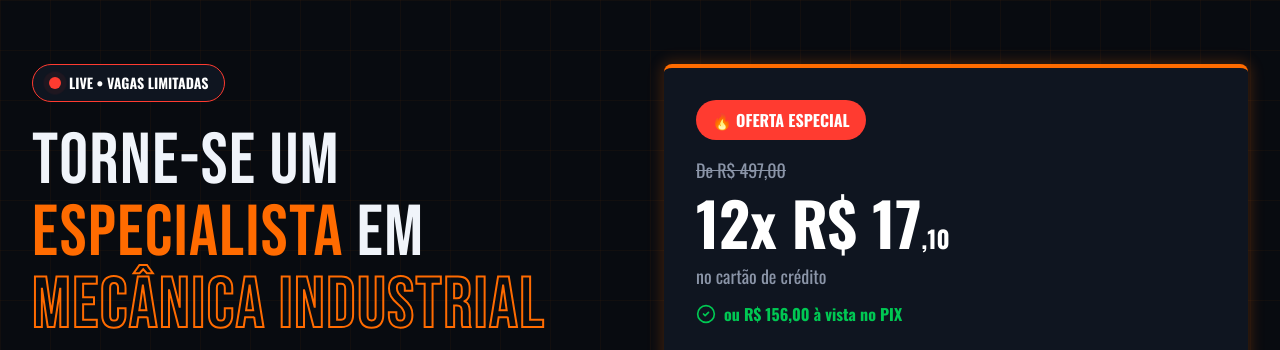
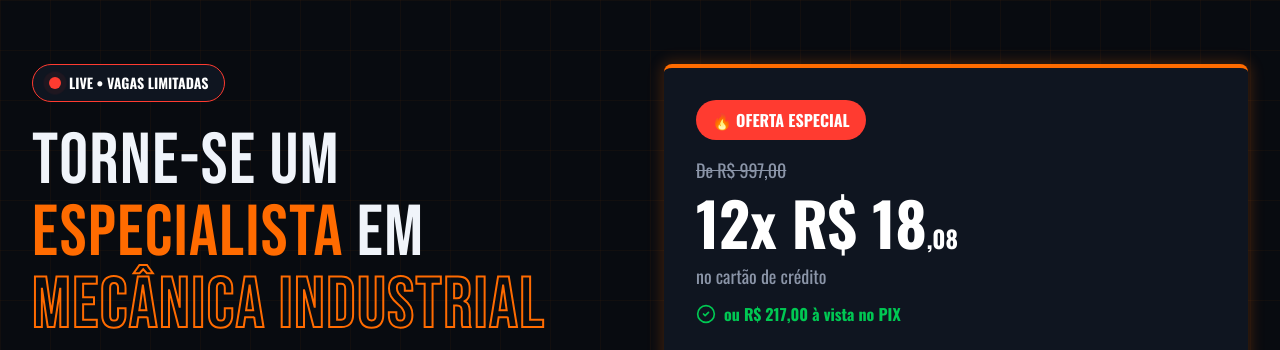
Before and after one commit to mecanicatotalsistemas/total-vitalicio, a React (Vite) app: page / in a window 1280 px wide. Shown: the top 350 px of the page. Built offline with nearby package versions, Linux system fonts and the light colour scheme.

Commit message:
Updated App.tsx

```diff
--- a/src/App.tsx
+++ b/src/App.tsx
@@ -247,12 +247,12 @@ function App() {
               </div>
 
               <div className="mb-6">
-                <div className="text-[#8B95A8] line-through text-lg mb-2">De R$ 497,00</div>
-                <div className="text-5xl sm:text-6xl font-black text-white mb-2">12x R$ 17<span className="text-2xl">,10</span></div>
+                <div className="text-[#8B95A8] line-through text-lg mb-2">De R$ 997,00</div>
+                <div className="text-5xl sm:text-6xl font-black text-white mb-2">12x R$ 18<span className="text-2xl">,08</span></div>
                 <div className="text-[#8B95A8] text-lg mb-3">no cartão de crédito</div>
                 <div className="flex items-center gap-2 text-[#00C853] font-bold">
                   <CheckCircle2 className="w-5 h-5" />
-                  <span>ou R$ 156,00 à vista no PIX</span>
+                  <span>ou R$ 217,00 à vista no PIX</span>
                 </div>
               </div>
 
@@ -709,12 +709,12 @@ function App() {
             </div>
 
             <div className="mb-6">
-              <div className="text-[#8B95A8] line-through text-xl mb-2">De R$ 497,00</div>
-              <div className="text-5xl sm:text-6xl font-black mb-3">12x R$ 17<span className="text-2xl">,10</span></div>
+              <div className="text-[#8B95A8] line-through text-xl mb-2">De R$ 997,00</div>
+              <div className="text-5xl sm:text-6xl font-black mb-3">12x R$ 18<span className="text-2xl">,08</span></div>
               <div className="text-[#8B95A8] text-lg mb-2">no cartão de crédito</div>
               <div className="flex items-center justify-center gap-2 text-[#00C853] font-bold text-lg">
                 <CheckCircle2 className="w-6 h-6" />
-                <span>ou R$ 156,00 à vista no PIX</span>
+                <span>ou R$ 217,00 à vista no PIX</span>
               </div>
             </div>
 
```
